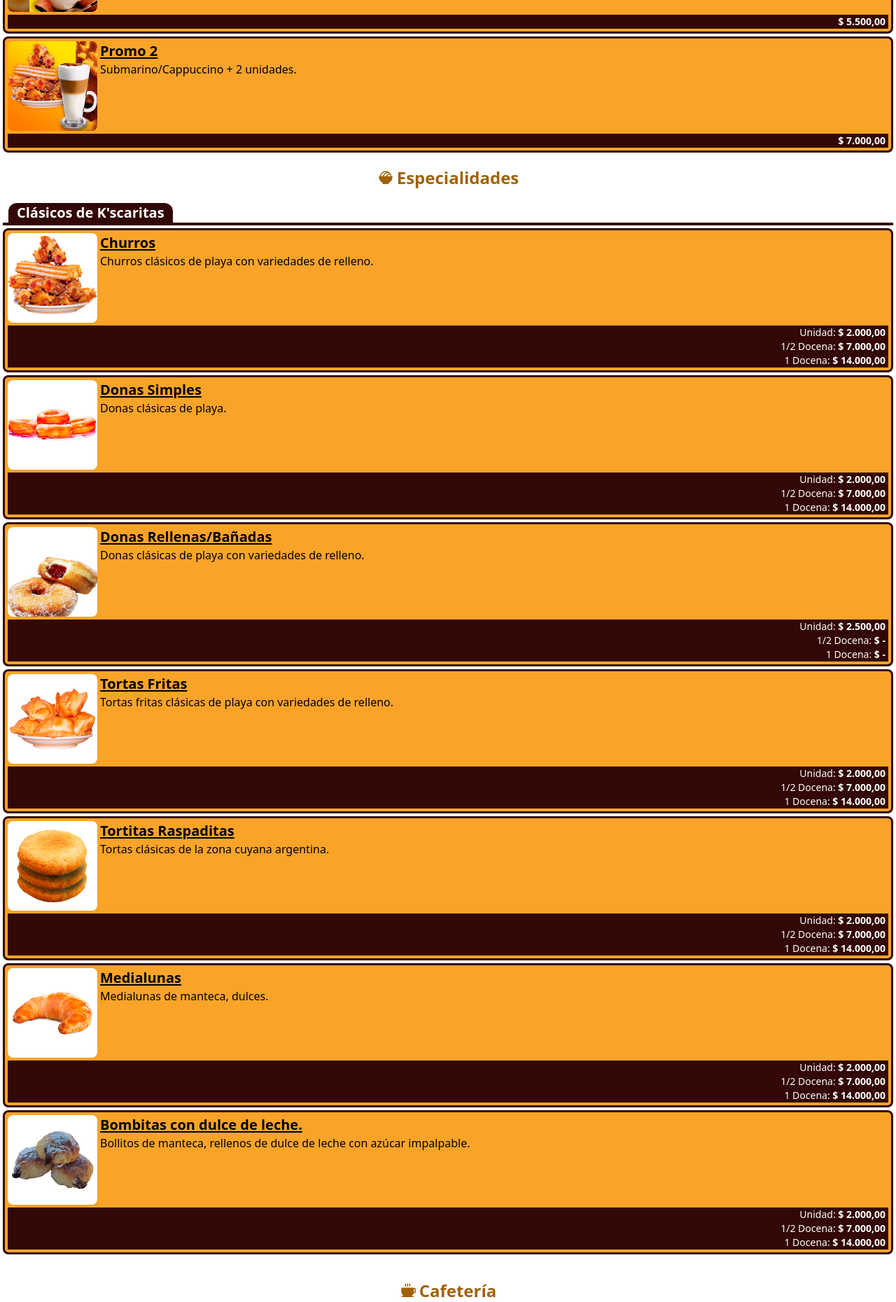
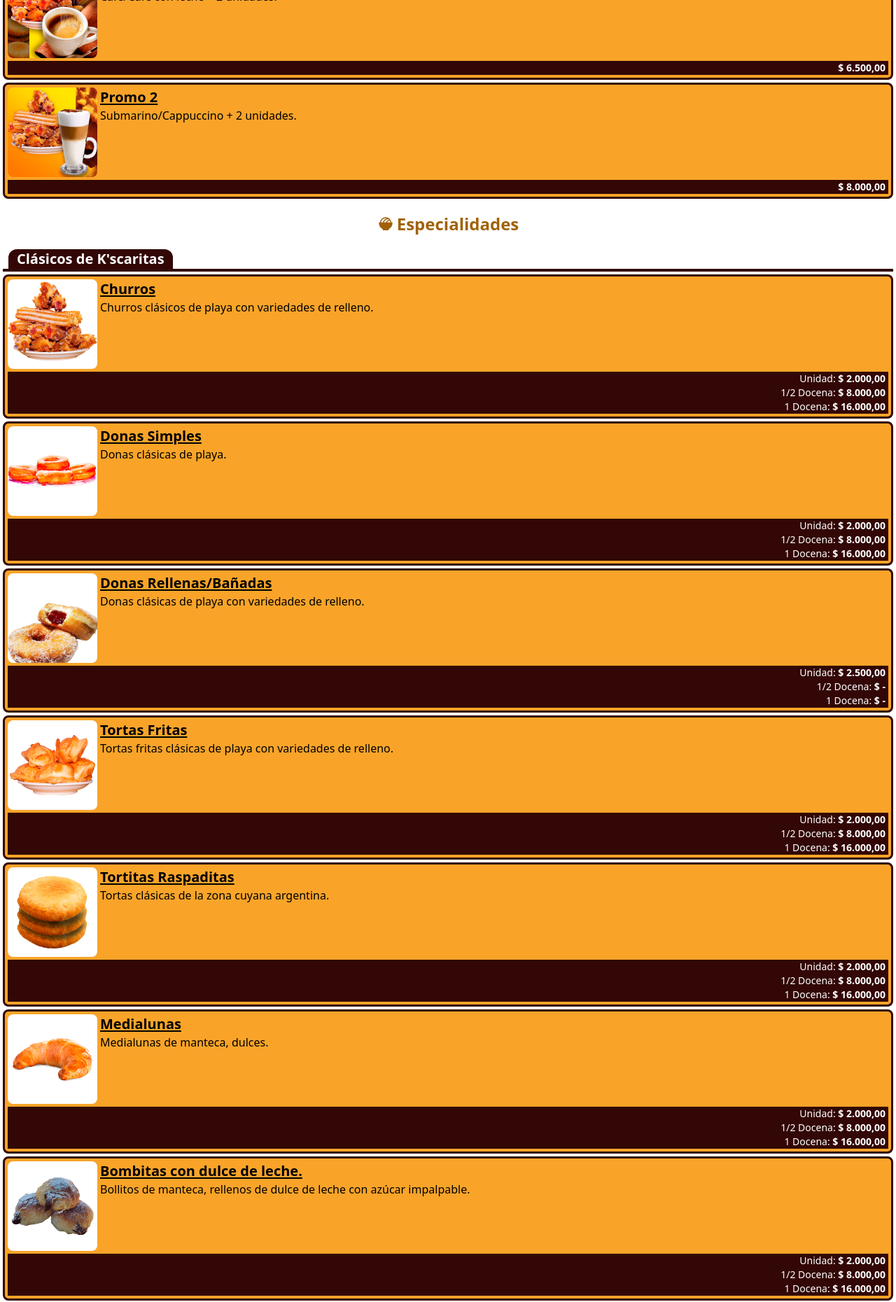
Before and after one commit to javierhuebra/ksca_menu_digital, a React (Vite) app: page /ksca_menu_digital/carta in a window 1280 px wide. Shown: the part 880-2740 px from the top of the page at 70% size. Built offline with nearby package versions, Linux system fonts and the light colour scheme.

Commit message:
cambios para temporada

```diff
--- a/src/views/Carta.jsx
+++ b/src/views/Carta.jsx
@@ -28,6 +28,7 @@ import imgLicuados from '../assets/licuados.png'
 import imgEnsaladaFrutas from '../assets/frutas.png'
 import imgInfusiones from '../assets/infusion.png'
 import imgBollitos from '../assets/bollitos.png'
+import imgMocaccino from '../assets/mocaccino.png'
 const Carta = () => {
     return (
         <div className="bg-white flex-1">
@@ -37,6 +38,10 @@ const Carta = () => {
                 <CardRelleno
                     titulo={'Dulce de Leche'}
                     descripcion={'Dulce de leche clásico.'}
+                />
+                <CardRelleno
+                    titulo={'Crema Pastelera'}
+                    descripcion={'Crema pastelera clásica.'}
                 />
                 <CardRelleno
                     titulo={'Dulce de Frambuesa'}
@@ -77,7 +82,7 @@ const Carta = () => {
                     descripcion={'Café/Café con leche + 2 unidades.'}
                     titulo={'Promo 1'}
                 >
-                    <p className="text-sm mr-1"><span className="font-bold">$ 5.500,00</span></p>
+                    <p className="text-sm mr-1"><span className="font-bold">$ 6.500,00</span></p>
                 </CardProductoUn>
                 <CardProductoUn
 
@@ -86,7 +91,7 @@ const Carta = () => {
                     descripcion={'Submarino/Cappuccino + 2 unidades.'}
                     titulo={'Promo 2'}
                 >
-                    <p className="text-sm mr-1"><span className="font-bold">$ 7.000,00</span></p>
+                    <p className="text-sm mr-1"><span className="font-bold">$ 8.000,00</span></p>
 
                 </CardProductoUn>
             </Seccion>
@@ -98,8 +103,8 @@ const Carta = () => {
                     <CardProductoDoc
                         tieneRelleno={true}
                         uniPrice={'2.000,00'}
-                        medPrice={'7.000,00'}
-                        docPrice={'14.000,00'}
+                        medPrice={'8.000,00'}
+                        docPrice={'16.000,00'}
                         imagen={imgChurros}
                         descripcion={'Churros clásicos de playa con variedades de relleno.'}
                         titulo={'Churros'}
@@ -107,8 +112,8 @@ const Carta = () => {
                     <CardProductoDoc
                         tieneRelleno={true}
                         uniPrice={'2.000,00'}
-                        medPrice={'7.000,00'}
-                        docPrice={'14.000,00'}
+                        medPrice={'8.000,00'}
+                        docPrice={'16.000,00'}
                         imagen={imgDonasSimples}
                         descripcion={'Donas clásicas de playa.'}
                         titulo={'Donas Simples'}
@@ -125,8 +130,8 @@ const Carta = () => {
                     <CardProductoDoc
                         tieneRelleno={true}
                         uniPrice={'2.000,00'}
-                        medPrice={'7.000,00'}
-                        docPrice={'14.000,00'}
+                        medPrice={'8.000,00'}
+                        docPrice={'16.000,00'}
                         imagen={imgToprtaFritas}
                         descripcion={'Tortas fritas clásicas de playa con variedades de relleno.'}
                         titulo={'Tortas Fritas'}
@@ -134,8 +139,8 @@ const Carta = () => {
                     <CardProductoDoc
                         tieneRelleno={false}
                         uniPrice={'2.000,00'}
-                        medPrice={'7.000,00'}
-                        docPrice={'14.000,00'}
+                        medPrice={'8.000,00'}
+                        docPrice={'16.000,00'}
                         imagen={imgRaspaditas}
                         descripcion={'Tortas clásicas de la zona cuyana argentina.'}
                         titulo={'Tortitas Raspaditas'}
@@ -143,8 +148,8 @@ const Carta = () => {
                     <CardProductoDoc
                         tieneRelleno={false}
                         uniPrice={'2.000,00'}
-                        medPrice={'7.000,00'}
-                        docPrice={'14.000,00'}
+                        medPrice={'8.000,00'}
+                        docPrice={'16.000,00'}
                         imagen={imgMedialuna}
                         descripcion={'Medialunas de manteca, dulces.'}
                         titulo={'Medialunas'}
@@ -152,12 +157,40 @@ const Carta = () => {
                     <CardProductoDoc
                         tieneRelleno={false}
                         uniPrice={'2.000,00'}
-                        medPrice={'7.000,00'}
-                        docPrice={'14.000,00'}
+                        medPrice={'8.000,00'}
+                        docPrice={'16.000,00'}
                         imagen={imgBollitos}
                         descripcion={'Bollitos de manteca, rellenos de dulce de leche con azúcar impalpable.'}
                         titulo={'Bombitas con dulce de leche.'}
                     />
+                    <CardProductoDoc
+                        tieneRelleno={false}
+                        uniPrice={'2.000,00'}
+                        medPrice={'8.000,00'}
+                        docPrice={'16.000,00'}
+                        imagen={null}
+                        descripcion={'Masa berlinesa rellena y espolvoreada con azúcar.'}
+                        titulo={'Bolitas de Fraile'}
+                    />
+                    <CardProductoDoc
+                        tieneRelleno={false}
+                        uniPrice={'2.000,00'}
+                        medPrice={'8.000,00'}
+                        docPrice={'16.000,00'}
+                        imagen={null}
+                        descripcion={'Cañoncitos de manteca, rellenos de dulce de leche con azúcar impalpable.'}
+                        titulo={'Cañoncitos'}
+                    />
+                    <CardProductoDoc
+                        tieneRelleno={false}
+                        uniPrice={'2.000,00'}
+                        medPrice={'8.000,00'}
+                        docPrice={'16.000,00'}
+                        imagen={null}
+                        descripcion={'Facturas dulces con azucar blanca gratinada.'}
+                        titulo={'Caritas Blancas'}
+                    />
+
                 </SubSeccion>
             </Seccion>
             <Seccion tituloSeccion={'Cafetería'}
@@ -214,6 +247,16 @@ const Carta = () => {
 
                         <p className="text-sm mr-1"><span className="font-bold">$ 6.000,00</span></p>
                     </CardProductoUn>
+                    <CardProductoUn
+
+
+                        imagen={imgMocaccino}
+                        descripcion={'Leche caliente con café, crema y chocolate.'}
+                        titulo={'Mocaccino'}
+                    >
+
+                        <p className="text-sm mr-1"><span className="font-bold">$ 6.000,00</span></p>
+                    </CardProductoUn>
 
                     <CardProductoUn
 
@@ -228,6 +271,15 @@ const Carta = () => {
                 </SubSeccion>
 
                 <SubSeccion tituloSubSeccion={'Fríos'}>
+                    <CardProductoUn
+                        price={'1.000,00'}
+                        tipoVenta={'as'}
+                        imagen={imgCafeConLeche}
+                        descripcion={'Café con leche frío'}
+                        titulo={'Café con leche frío.'}
+                    >
+                        <p className="text-sm mr-1"><span className="font-bold">$ 5.000,00</span></p>
+                    </CardProductoUn>
                     <CardProductoUn
                         price={'4.000,00'}
                         tipoVenta={'as'}
```
Also changed, not shown: src/assets/mocaccino.png (added).
